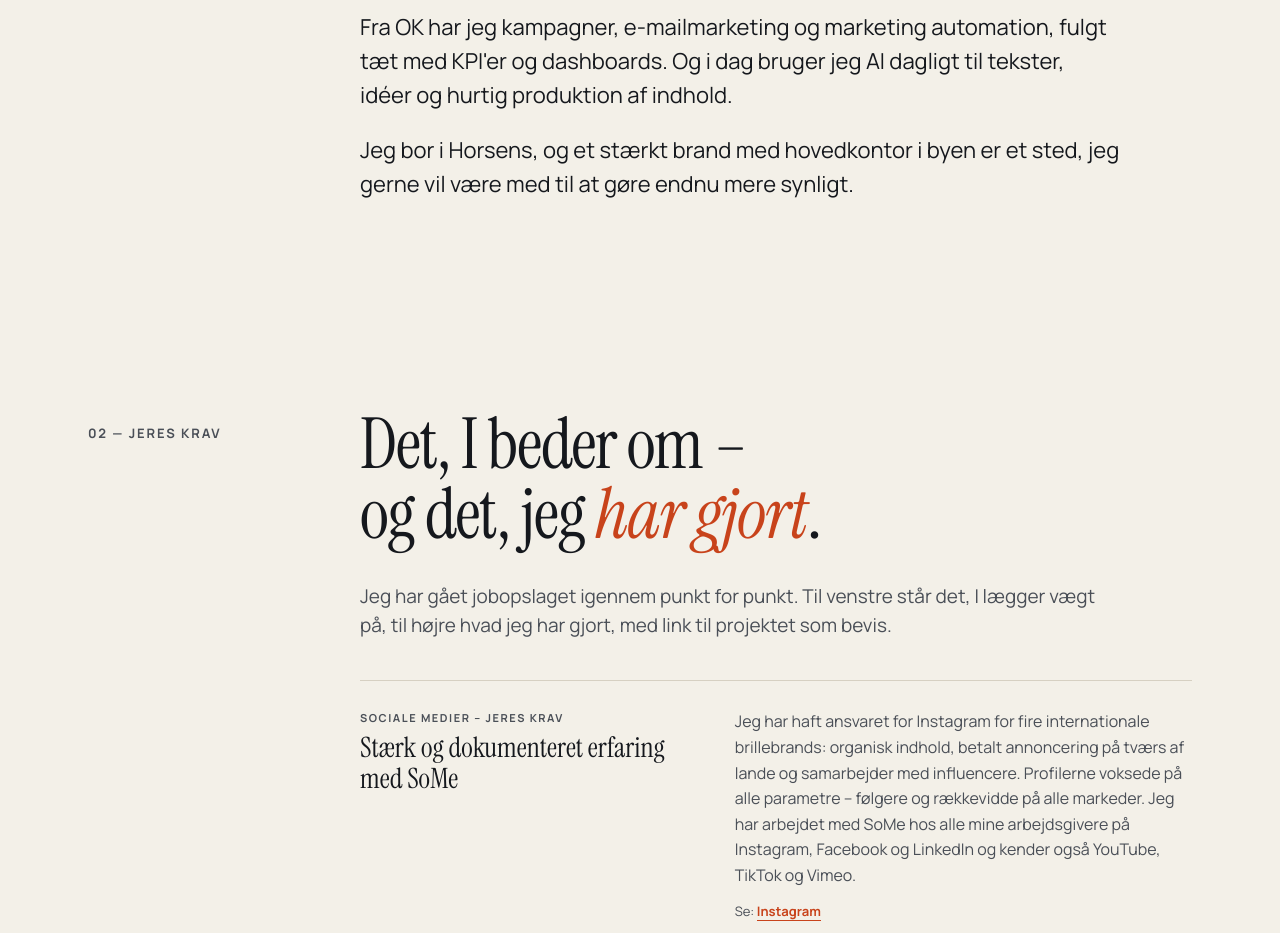
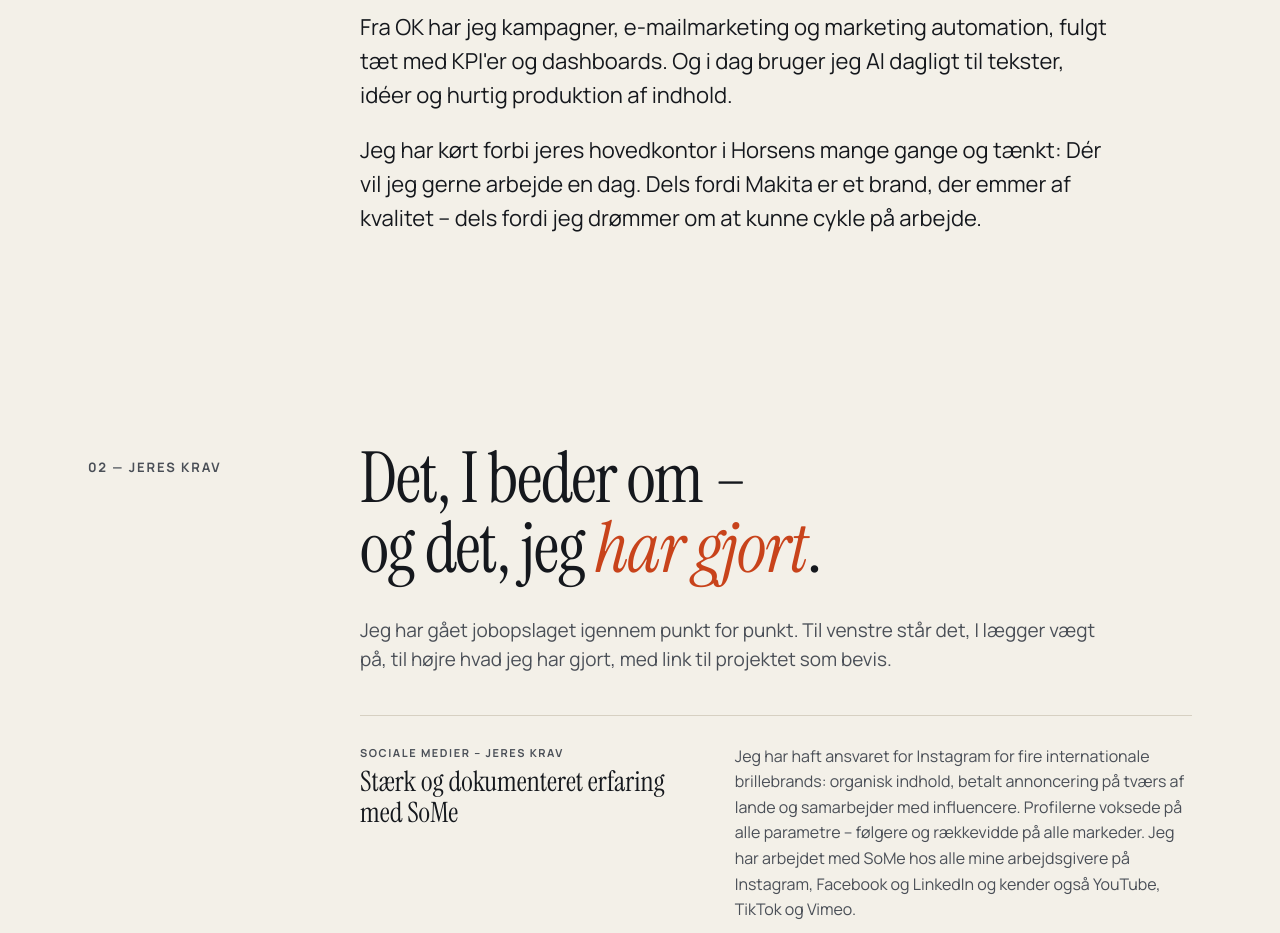
Before and after one commit to schou29-gif/Master-Thomas-Schou-Portfolio, a plain HTML site: page makita/index.html in a window 1280 px wide. Shown: the part 2060-2993 px from the top of the page. Drawn offline with Linux system fonts and the light colour scheme.

Commit message:
Makita: personlig indledning om kvalitet og cykeltur til arbejde
Co-Authored-By: Claude Opus 5.5 <noreply@anthropic.com>
Claude-Session: https://claude.ai/code/session_01LrDepciJNkQLD5Q273FSS4

```diff
--- a/makita/index.html
+++ b/makita/index.html
@@ -494,7 +494,7 @@
         <p>I søger en, der både kan sætte retning og selv lave indholdet – fra den overordnede plan til den færdige video eller det næste opslag. Det er sådan, jeg har arbejdet hele min karriere: med ansvaret for helheden, men med hænderne i det daglige arbejde.</p>
         <p>Hos Design Eyewear Group havde jeg ansvaret for Instagram for alle koncernens brands på mange markeder på én gang: organisk indhold, betalt annoncering og samarbejder med influencere – og for, at det hang sammen med brandsites og webshop. Jeg byggede også mediebanken, hvor små 10.000 optikere selv kunne hente billeder og brandmateriale. Det minder meget om jeres arbejde med forhandlere, POS-materiale og et ensartet visuelt udtryk.</p>
         <p>Fra OK har jeg kampagner, e-mailmarketing og marketing automation, fulgt tæt med KPI'er og dashboards. Og i dag bruger jeg AI dagligt til tekster, idéer og hurtig produktion af indhold.</p>
-        <p>Jeg bor i Horsens, og et stærkt brand med hovedkontor i byen er et sted, jeg gerne vil være med til at gøre endnu mere synligt.</p>
+        <p>Jeg har kørt forbi jeres hovedkontor i Horsens mange gange og tænkt: Dér vil jeg gerne arbejde en dag. Dels fordi Makita er et brand, der emmer af kvalitet – dels fordi jeg drømmer om at kunne cykle på arbejde.</p>
       </div>
     </div>
   </div>
```
